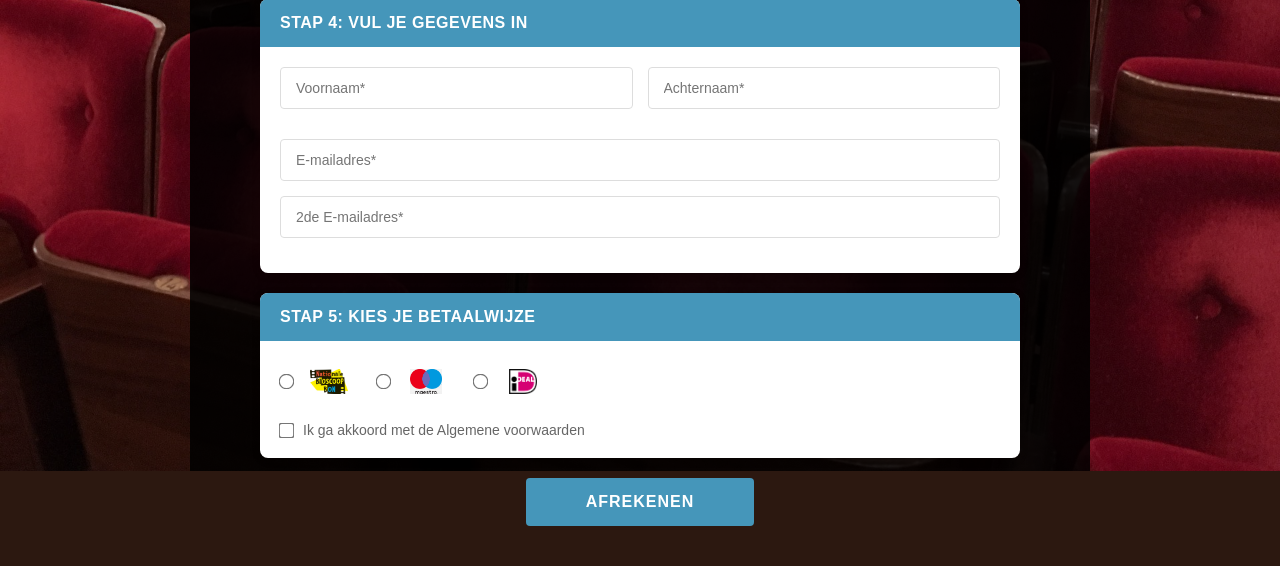
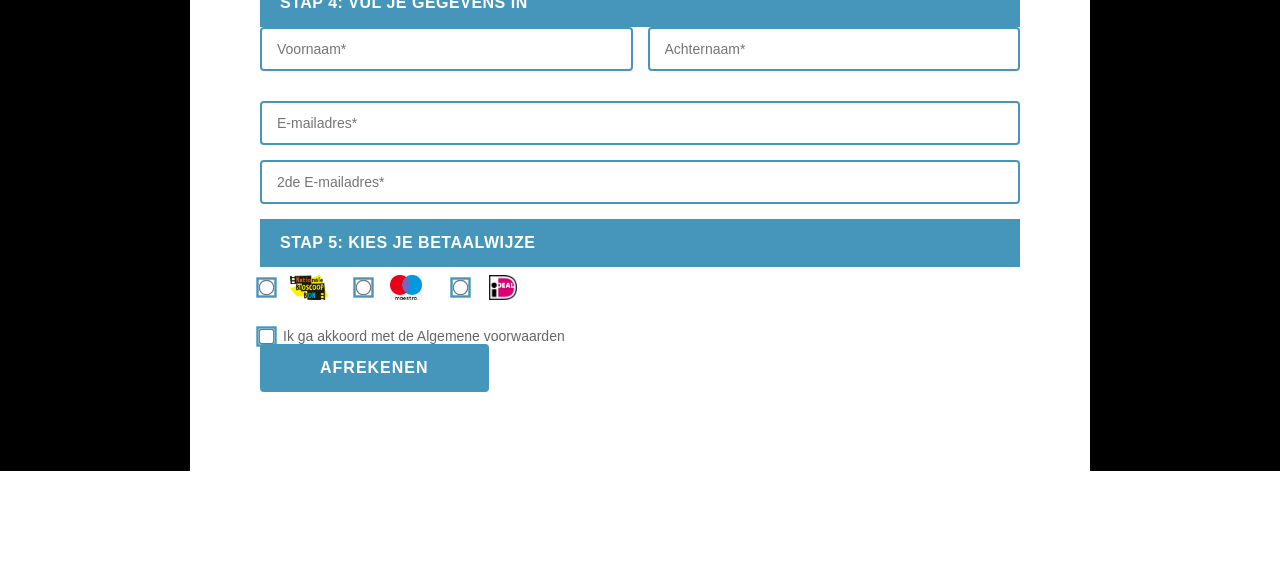
Before and after one commit to tobias-Gt1/AnnexBiosMontfoort, a PHP site: page /bestel.php in a window 1280 px wide. Shown: the part 329-895 px from the top of the page. After the commit the page ends 800 px from the top, so only its background shows below. Run offline with PHP 8.4, Linux system fonts and the light colour scheme.

Commit message:
hoop verbeteringen. achtergrond zwarter

```diff
--- a/bestel.php
+++ b/bestel.php
@@ -15,7 +15,6 @@
 
     <div class="booking-container">
         <!-- Stap 3: Controleer je bestelling -->
-        <section class="booking-step">
         <h2 class="step-title">STAP 3: CONTROLEER JE BESTELLING</h2>
 
         <div class="movie-details">
@@ -44,13 +43,10 @@
                 </div>
             </div>
         </div>
-        </section>
 
         <!-- Stap 4: Vul je gegevens in -->
-        <section class="booking-step">
         <h2 class="step-title">STAP 4: VUL JE GEGEVENS IN</h2>
 
-            <div class="form-container">
         <form class="booking-form">
             <div class="form-row">
                 <div class="form-group">
@@ -69,14 +65,10 @@
                 <input type="email" id="email-confirm" name="email-confirm" placeholder="2de E-mailadres*" required>
             </div>
         </form>
-            </div>
-        </section>
 
         <!-- Stap 5: Kies je betaalwijze -->
-        <section class="booking-step">
         <h2 class="step-title">STAP 5: KIES JE BETAALWIJZE</h2>
 
-            <div class="payment-container">
         <div class="payment-options">
             <div class="payment-option">
                 <input type="radio" id="bancontact" name="payment" value="bancontact">
@@ -104,13 +96,9 @@
             <input type="checkbox" id="terms" name="terms" required>
             <label for="terms">Ik ga akkoord met de Algemene voorwaarden</label>
         </div>
-            </div>
-        </section>
 
         <!-- Afrekenen knop -->
-        <div class="checkout-section">
         <button type="submit" class="checkout-button">AFREKENEN</button>
-        </div>
     </div>
 
 
--- a/index.php
+++ b/index.php
@@ -10,7 +10,7 @@
     <link rel="icon" type="image/png" href="fotos/maps.png">
     <link rel="icon" type="image/png" href="fotos/Tiv.png">
 </head>
-<body>
+<body class="index-page">
     <div class="background-image"></div>
     <header>
         <?php include 'includes/header.php'; ?>
--- a/style.css
+++ b/style.css
@@ -17,33 +17,28 @@ body {
     left: 0;
     width: 100%;
     height: 100%;
+    background-color: #000000;
+    z-index: -2;
+}
+
+/* Background image voor index pagina */
+.index-page .background-image {
     background-image: url('fotos/header_afbeelding.png');
     background-size: cover;
     background-position: center;
     background-attachment: fixed;
     background-repeat: no-repeat;
-    z-index: -2;
 }
 
-.background-image::after {
+.index-page .background-image::after {
     content: '';
     position: absolute;
     top: 0;
     left: 0;
     width: 100%;
     height: 100%;
-    background-color: rgba(0, 0, 0, 0.3);
-    z-index: -1;
-    filter: brightness(0.2);
-}
-
-/* Zwarte achtergrond voor bestel pagina */
-.black-background {
-    background-color: black !important;
-}
-
-.black-background .background-image {
-    display: none;
+    background-color: rgba(0, 0, 0, 0.8);
+    z-index: 1;
 }
 
 .container {
@@ -337,7 +277,7 @@ body {
     transform: translateX(-50%);
     width: 900px;
     height: 100%;
-    background-color: rgba(0, 0, 0, 0.85);
+    background-color: white;
     z-index: -1;
 }
 
@@ -347,14 +287,6 @@ body {
     padding: 0 20px;
     position: relative;
     z-index: 1;
-}
-
-.booking-step {
-    background-color: white;
-    margin-bottom: 20px;
-    border-radius: 8px;
-    overflow: hidden;
-    box-shadow: 0 2px 10px rgba(0, 0, 0, 0.1);
 }
 
 .step-title {
@@ -444,35 +356,7 @@ body {
     font-weight: bold;
 }
 
-/* Responsive ontwerpp voor booking pagina */
-@media (max-width: 768px) {
-    .booking-container {
-        margin: 20px auto;
-        padding: 0 15px;
-    }
-
-    .movie-details {
-        flex-direction: column;
-        padding: 15px;
-    }
-
-    .movie-poster {
-        align-self: center;
-    }
-
-    .step-title {
-        font-size: 14px;
-        padding: 12px 15px;
-    }
-}
-
-/* ====================================== */
-/* bestel formulier 4-5 */
-/* ====================================== */
-.form-container {
-    padding: 20px;
-}
-
+/* Form stylings */
 .booking-form {
     max-width: 100%;
 }
@@ -491,7 +375,7 @@ body {
 .form-group input {
     width: 100%;
     padding: 12px 15px;
-    border: 1px solid #ddd;
+    border: 2px solid #4596BA;
     border-radius: 4px;
     font-size: 14px;
     font-family: Arial, sans-serif;
@@ -504,11 +388,7 @@ body {
     box-shadow: 0 0 0 2px rgba(69, 150, 186, 0.2);
 }
 
-/* Payment Options Styling */
-.payment-container {
-    padding: 20px;
-}
-
+/* Payment Options */
 .payment-options {
     display: flex;
     gap: 20px;
@@ -524,6 +404,8 @@ body {
 .payment-option input[type="radio"] {
     margin-right: 8px;
     transform: scale(1.2);
+    border: 2px solid #4596BA;
+    outline: 2px solid #4596BA;
 }
 
 .payment-label {
@@ -555,6 +437,8 @@ body {
 
 .terms-checkbox input[type="checkbox"] {
     transform: scale(1.2);
+    border: 2px solid #4596BA;
+    outline: 2px solid #4596BA;
 }
 
 .terms-checkbox label {
@@ -564,11 +448,6 @@ body {
 }
 
 /* Checkout button */
-.checkout-section {
-    margin-top: 20px;
-    text-align: center;
-}
-
 .checkout-button {
     background-color: #4596BA;
     color: white;
```
Also changed, not shown: other parts of style.css (+108 -121 lines), fotos/Schermafbeelding3.png (added). Lines whose indentation alone changed are shown as unchanged.
